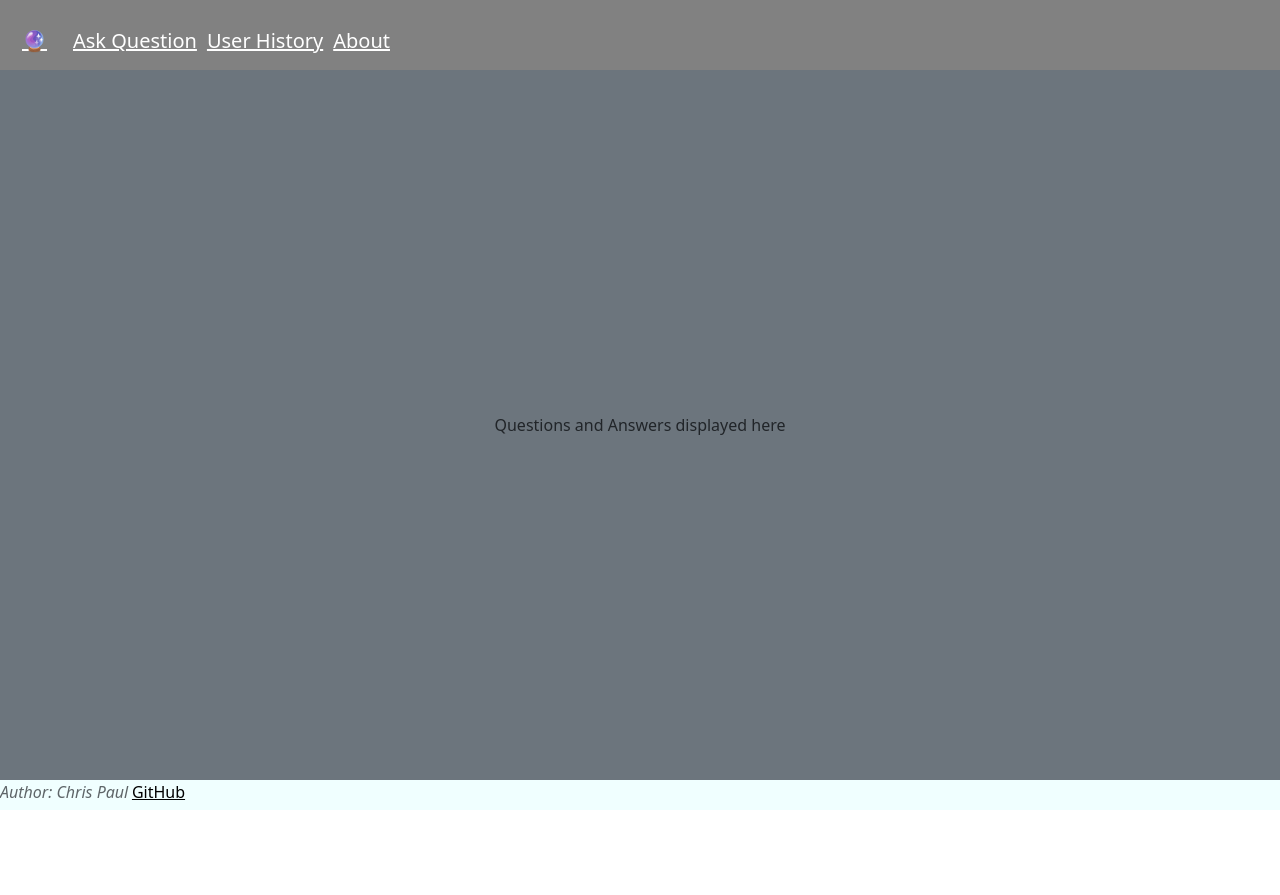
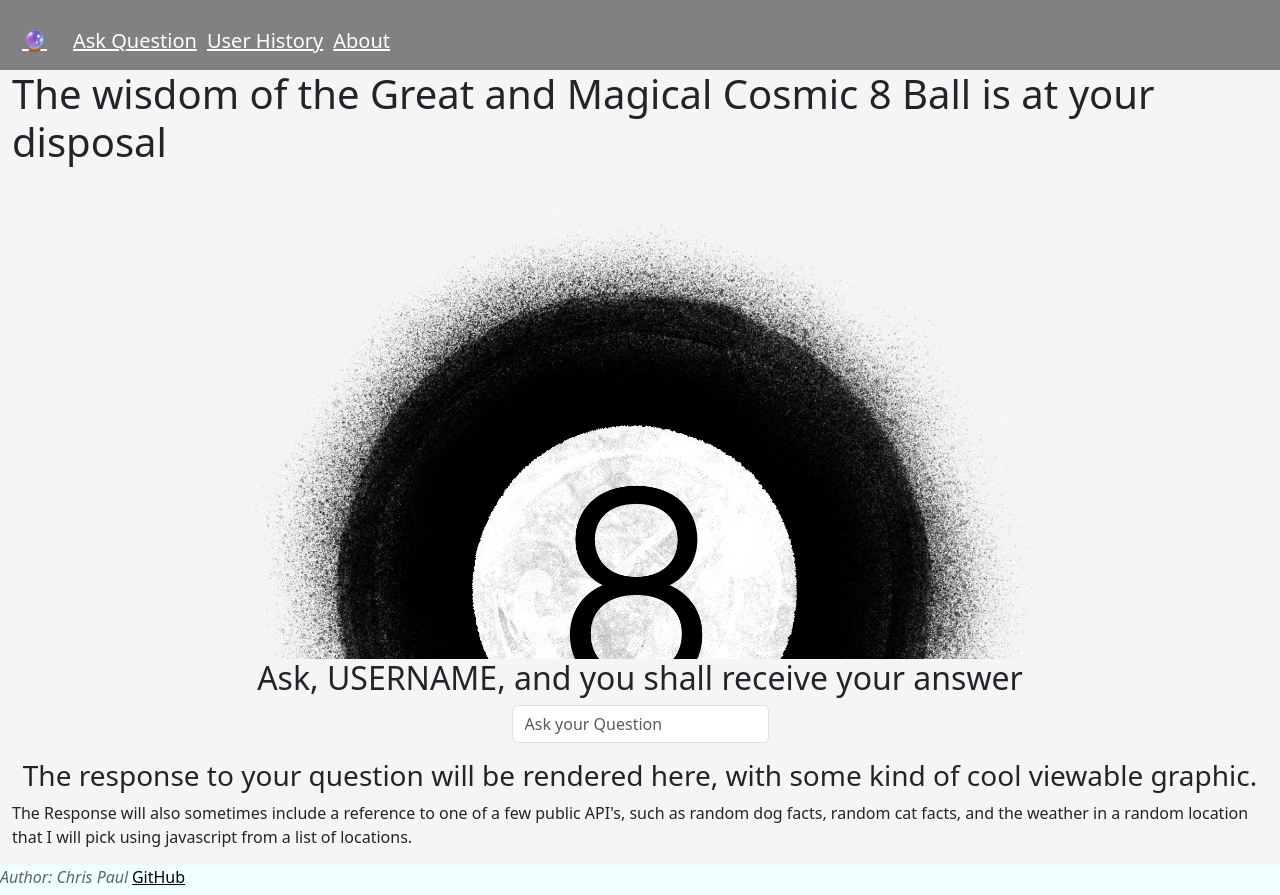
Before and after one commit to cpaul-mech/startup, a React (Vite) app: page /questionAndAnswer in a window 1280 px wide. Before the commit the page ends 810 px from the top, so only its background shows below. Built offline with nearby package versions, Linux system fonts and the light colour scheme.

Commit message:
updated questionAndAnswer

```diff
--- a/questionAndAnswer.css
+++ b/src/questionAndAnswer/questionAndAnswer.css
@@ -1,14 +1,4 @@
-body {
-    display: flex;
-    flex-direction: column;
-    min-width: 375px;
-}
 
-header {
-    container: fluid;
-    background-color: rgb(129, 129, 129);
-    flex: 0 70px;
-}
 
 main {
     flex: 1 calc(100vh - 90px);
--- a/src/questionAndAnswer/questionAndAnswer.jsx
+++ b/src/questionAndAnswer/questionAndAnswer.jsx
@@ -1,9 +1,23 @@
 import React from 'react';
-
+import './questionAndAnswer.css';
 export function QuestionAndAnswer() {
   return (
-    <main className="container-fluid bg-secondary text-center">
-      <div>Questions and Answers displayed here</div>
+    <main className="container-fluid">
+        <h1>The wisdom of the Great and Magical Cosmic 8 Ball is at your disposal</h1>
+        <img id="eightBallImgLooming" src="Chris_Cosmic_8_Ball_looming.png" alt="Cosmic 8 Ball placeholder, Generated with Dall-E 3"
+            width="800"></img>
+        <h2>Ask, USERNAME, and you shall receive your answer</h2>
+        <form method="post">
+            {/* <!-- #TODO: fill out what this does with react and javascript. --> */}
+            <div className="input-group mb-3">
+                <input className="form-control" id="UserQuestion" type-="text" placeholder="Ask your Question" />
+            </div>
+        </form>
+        <h3>The response to your question will be rendered here, with some kind of cool viewable graphic.</h3>
+        <p>The Response will also sometimes include a reference to one of a few public API's, such as random dog facts,
+            random cat facts, and the weather in a random location that I will pick using javascript from a list of
+            locations.
+        </p>
     </main>
   );
 }
```
